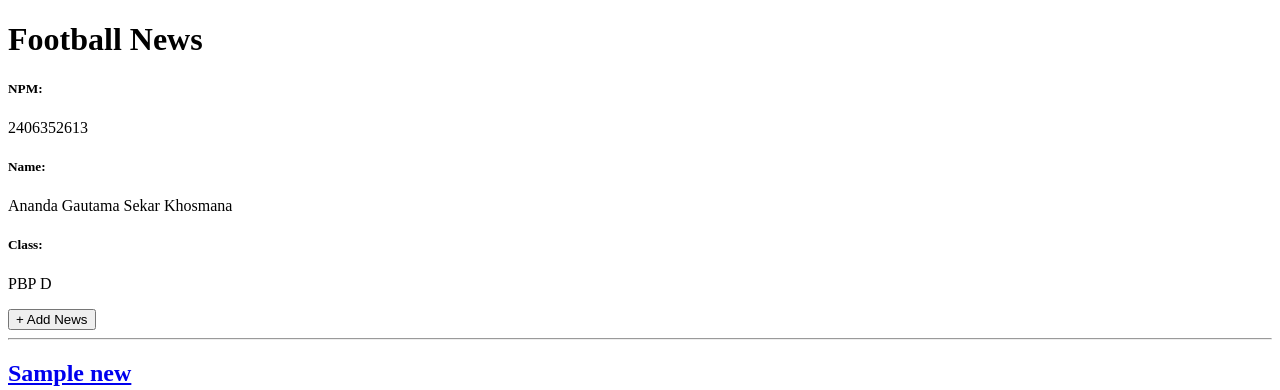
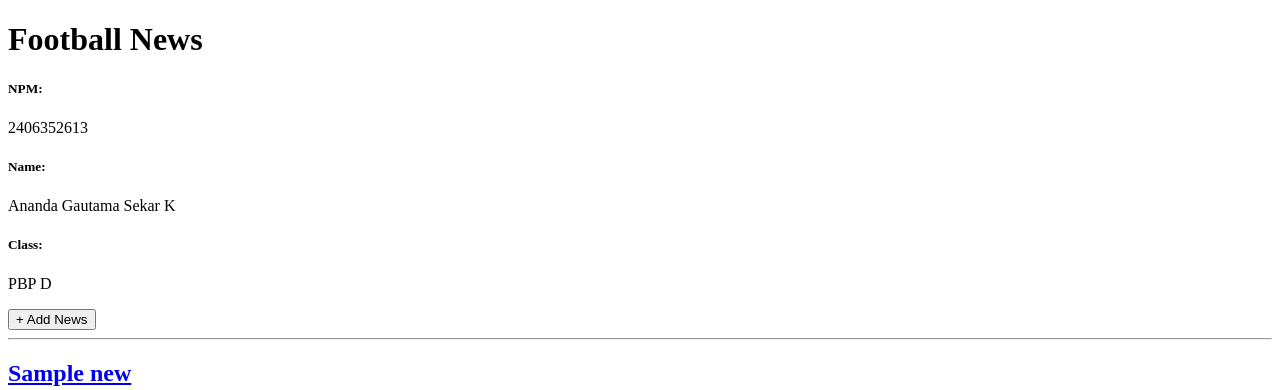
Before and after one commit to anotherbondan/football-news, a Django app: page / in a window 1280 px wide. Shown: the top 390 px of the page. Run offline with Django 5.2, Linux system fonts and the light colour scheme; tables that the repository leaves empty hold one stand-in row (values such as "Sample post"); grey boxes marked "Sample" are stand-in pictures.

Commit message:
Edit name

```diff
--- a/main/templates/main.html
+++ b/main/templates/main.html
@@ -10,7 +10,7 @@
 <h5>Class:</h5>
 <p>{{ class }}</p>
 
-<a href="/create-news">
+<a href="{% url 'main:create_news' %}">
   <button>+ Add News</button>
 </a>
 
--- a/main/views.py
+++ b/main/views.py
@@ -35,7 +35,7 @@ def show_main(request):
 
     context = {
         'npm' : '2406352613',
-        'name': 'Ananda Gautama Sekar Khosmana',
+        'name': 'Ananda Gautama Sekar K',
         'class': 'PBP D',
         'news_list': news_list
     }
```
